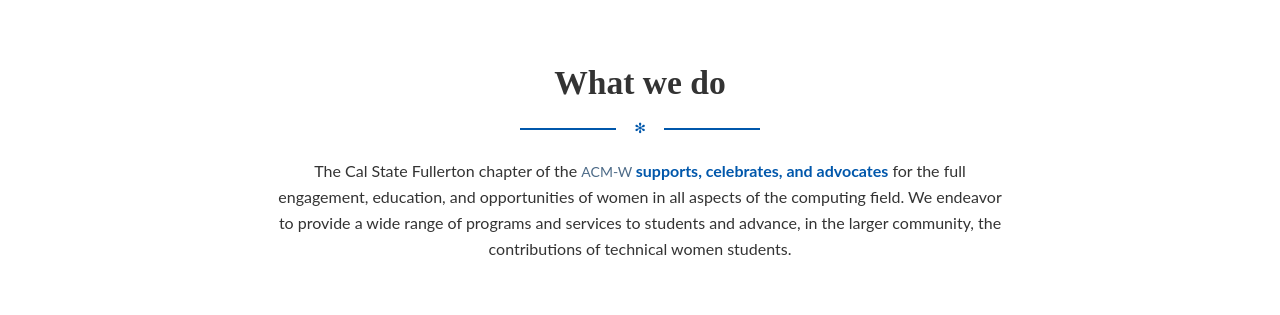
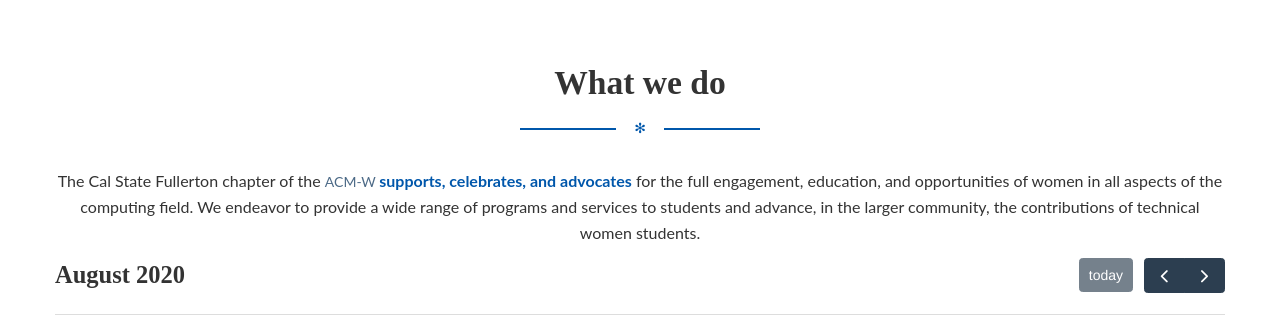
Before and after one commit to gracieorozco/acmw-website-fall-2020, a Flask app: page / in a window 1280 px wide. Shown: the part 801-1116 px from the top of the page. Run offline with Flask 2, Linux system fonts and the light colour scheme; some libraries are stand-ins or nearby versions; some web fonts are replaced.

Commit message:
Reformatting home page

```diff
--- a/ACMW-refresh-master/static/css/style.css
+++ b/ACMW-refresh-master/static/css/style.css
@@ -75,3 +75,8 @@
   color: black;
   font-size: inherit !important;
 }
+
+#whatWeDo{
+  margin-top: -40px;
+  text-align: center;
+}
--- a/ACMW-refresh-master/templates/home.html
+++ b/ACMW-refresh-master/templates/home.html
@@ -1,11 +1,17 @@
 <!doctype html>
 <link rel="stylesheet" type="text/css" href="{{ url_for('static', filename='css/calendar.min.css') }}">
 <script src="{{url_for('static', filename = 'js/calendar.min.js')}}"></script>
+
 <script>
   document.addEventListener('DOMContentLoaded', function () {
     let calendarElement = document.getElementById('event-calendar');
     let calendar = new FullCalendar.Calendar(calendarElement,
       {
+        googleCalendarApiKey: 'AIzaSyCOXuIAL9REvI_LN-NqZrfhIyoSNU1nlEc',
+        events: {
+          googleCalendarId: 't6gpcsereb81g7jcdcqf6df1qk@group.calendar.google.com',
+          className: 'gcal-event'
+        },
         initialView: 'dayGridMonth'
       });
     calendar.render();
@@ -34,18 +40,16 @@
       <div class="title-area">
         <h2>What we do</h2>
         <div class="separator separator-info">✻</div>
-        <p>
-          The Cal State Fullerton chapter of the <a class="text-primary" href="https://women.acm.org/"
-            target="_blank">ACM-W </a><strong class="text-info">supports, celebrates, and advocates</strong> for the
-          full engagement, education, and opportunities of women in all aspects of the computing field. We endeavor to
-          provide a wide range of programs and services to students and advance, in the larger community, the
-          contributions of technical women students.
-        </p>
       </div>
-      <div id="event-calendar">
-
-
-      </div>
+      <p id="whatWeDo">
+        The Cal State Fullerton chapter of the <a class="text-primary" href="https://women.acm.org/"
+          target="_blank">ACM-W </a><strong class="text-info">supports, celebrates, and advocates</strong> for the full
+        engagement, education, and opportunities of women in all aspects of the computing field. We endeavor to provide
+        a wide range of programs and services to students and advance, in the larger community, the contributions of
+        technical women students.
+      </p>
+      <div id="event-calendar"></div>
+      <br>
       <div class="card card-blog card-plain card-info">
         <div class="content">
           <h2 class="card-title">Get Involved!</h2>
```
